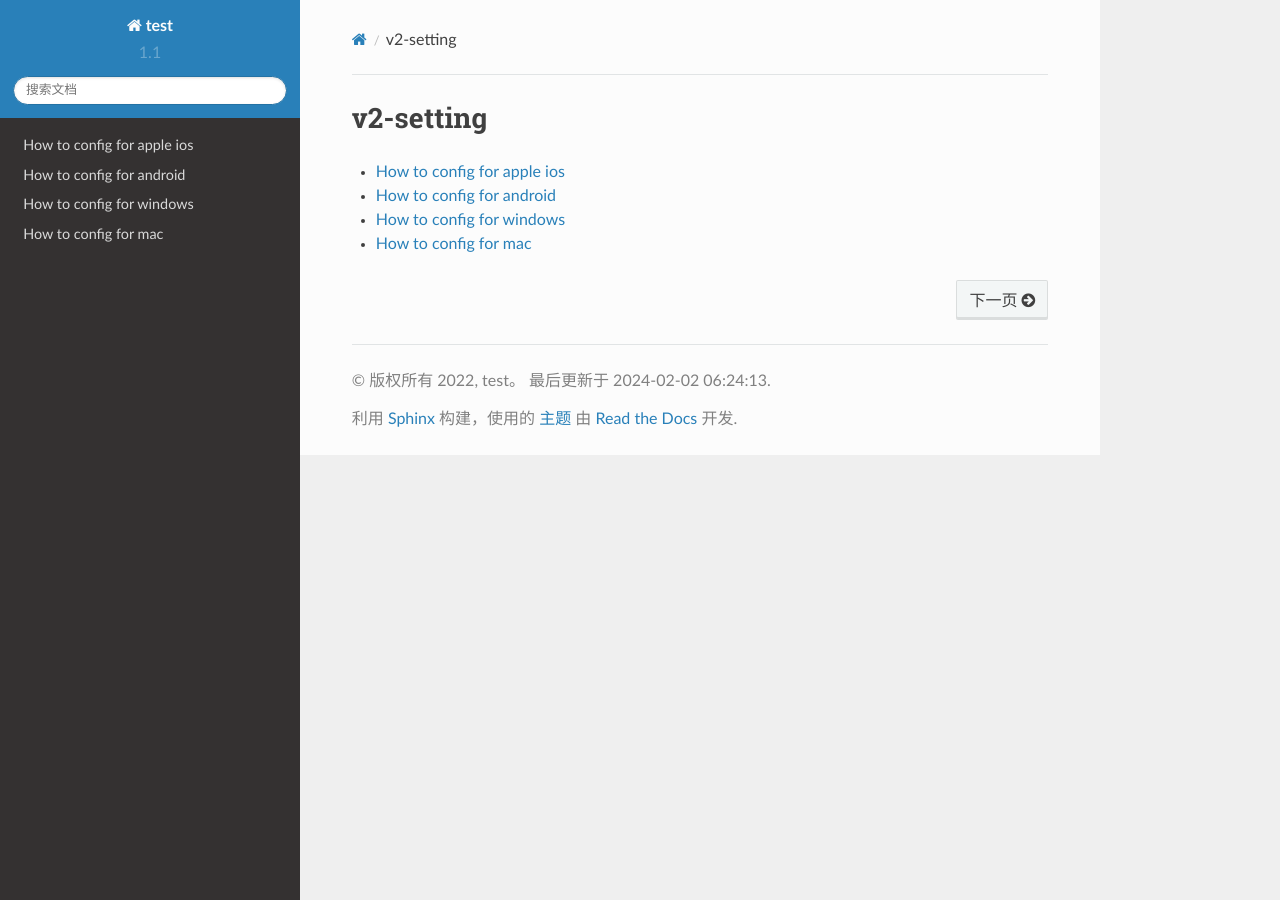
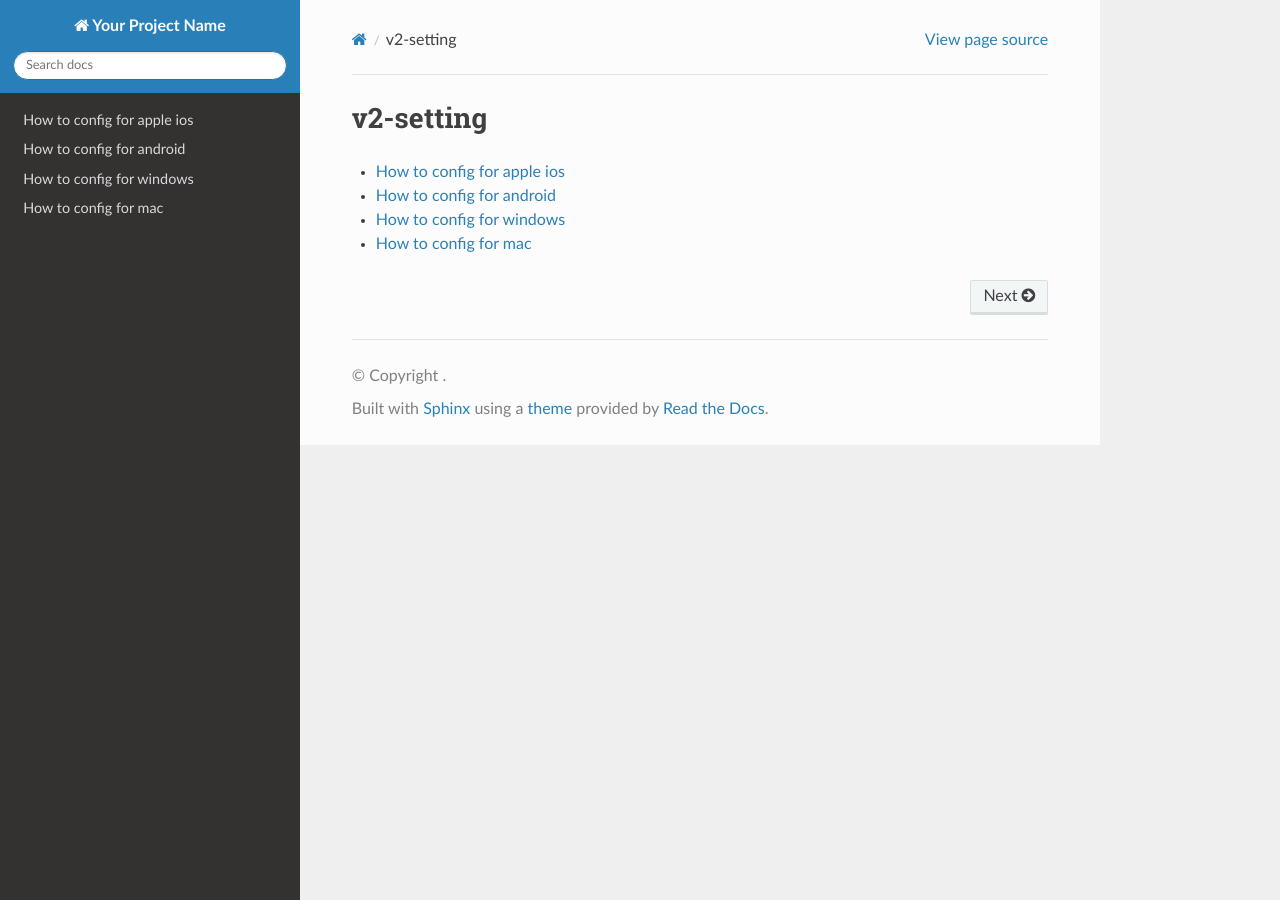
Before and after one commit to summerlucky/jiyun-doc-en, a Sphinx documentation site: the page built from source/index.rst, in a window 1280 px wide. Built offline with Sphinx 7.4.7 and the Read the Docs theme 2.0.0, drawn with Linux system fonts in a browser that asks for light colours; the version number could not be read and is left out.

Commit message:
Update conf.py

```diff
--- a/source/conf.py
+++ b/source/conf.py
@@ -1,47 +1,40 @@
-# Configuration file for the Sphinx documentation builder.
-#
-# For the full list of built-in configuration values, see the documentation:
-# https://www.sphinx-doc.org/en/master/usage/configuration.html
+# conf.py
+
+# 导入 Sphinx 主题
+import sphinx_rtd_theme
 
 # -- Project information -----------------------------------------------------
-# https://www.sphinx-doc.org/en/master/usage/configuration.html#project-information
 
-project = 'test'
-copyright = '2022, test'
-author = 'test'
-release = '1.1'
-
-version = "1.1"
+project = 'Your Project Name'
+author = 'Your Name'
 
 # -- General configuration ---------------------------------------------------
-# https://www.sphinx-doc.org/en/master/usage/configuration.html#general-configuration
 
-# 模板的存放路径， 自定义主题时使用
+# Add any Sphinx extension module names here, as strings.
+# They can be extensions coming with Sphinx (named 'sphinx.ext.*') or your
+# custom ones.
+extensions = [
+    'sphinx.ext.autodoc',
+    'sphinx_rtd_theme',
+]
+
+# Add any paths that contain templates here, relative to this directory.
 templates_path = ['_templates']
 
-language = 'zh_CN'
+# List of patterns, relative to source directory, that match files and
+# directories to ignore when looking for source files.
+exclude_patterns = ['_build', 'Thumbs.db', '.DS_Store']
 
-# 构建需要的sphinx版本, 可以控制构建的最低sphinx版本
-# 当版本低于设置版本时则无法构建
-needs_sphinx = '5.3.0'
+# The name of the Pygments (syntax highlighting) style to use.
+pygments_style = 'sphinx'
 
-# 构建所需的插件,
-# 当不存在所设置的插件时，则会触发警告，不会停止构建
-# needs_extensions = {'sphinxcontrib.something': '1.5'}
+# -- Options for HTML output -------------------------------------------------
 
-# Options for extensions
-import os
-import sys
-import sphinx_rtd_theme
-# conf.py
-
-# 导入 Read the Docs 主题
-import sphinx_rtd_theme
-
-# 设置使用的主题
+# The theme to use for HTML and HTML Help pages.  See the documentation for
+# a list of builtin themes.
 html_theme = 'sphinx_rtd_theme'
 
-# 设置主题选项（可选）
+# Theme options are theme-specific and customize the look and feel of a theme
 html_theme_options = {
     'canonical_url': '',
     'analytics_id': 'UA-XXXXXXX-1',
@@ -52,141 +45,52 @@
     # 更多主题选项...
 }
 
-# 如果使用了 Read the Docs 主题，还需要添加以下配置
-extensions = [
-    'sphinx.ext.autodoc',
-    'sphinx_rtd_theme',
+# Add any paths that contain custom static files (such as style sheets) here,
+# relative to this directory. They are copied after the builtin static files,
+# so a file named "default.css" will overwrite the builtin "default.css".
+html_static_path = ['_static']
+
+# If false, no module index is generated.
+html_domain_indices = True
+
+# If false, no index is generated.
+html_use_index = True
+
+# If true, the index is split into individual pages for each letter.
+html_split_index = False
+
+# If true, links to the reST sources are added to the pages.
+html_show_sourcelink = True
+
+# -- Options for HTMLHelp output ---------------------------------------------
+
+# Output file base name for HTML help builder.
+htmlhelp_basename = 'YourProjectDoc'
+
+# -- Options for LaTeX output ------------------------------------------------
+
+latex_elements = {
+}
+
+# -- Options for manual page output ------------------------------------------
+
+# One entry per manual page. List of tuples
+# (source start file, name, description, authors, manual section).
+man_pages = [
+    (master_doc, 'yourproject', 'Your Project Documentation',
+     [author], 1)
+]
+
+# -- Options for Texinfo output ----------------------------------------------
+
+# Grouping the document tree into Texinfo files. List of tuples
+# (source start file, target name, title, author,
+#  dir menu entry, description, category)
+texinfo_documents = [
+    (master_doc, 'YourProject', 'Your Project Documentation',
+     author, 'YourProject', 'One line description of project.',
+     'Miscellaneous'),
 ]
 
 # 设置主题路径（如果主题不在内置路径中）
 html_theme_path = [sphinx_rtd_theme.get_html_theme_path()]
-
-sys.path.append(os.path.abspath("./_ext"))
-
-extensions = ['myst_parser', 'sphinx_rtd_theme']
-
-# -- Options for HTML output -------------------------------------------------
-# https://www.sphinx-doc.org/en/master/usage/configuration.html#options-for-html-output
-
-# html的主题，默认为alabaster，自带主题详细可见:https://www.sphinx-doc.org/en/master/usage/theming.html#builtin-themes
-html_theme = 'sphinx_rtd_theme'
-
-# html主题的相关设置
-html_theme_options = {"collapse_navigation": False, "navigation_depth": 6}
-
-# sphinx_rtd_theme 的相关配置
-# canonical_url =
-# analytics_id =
-# analytics_anonymize_ip = False
-# collapse_navigation = True
-# sticky_navigation = True
-# navigation_depth = 4
-# includehidden = True
-# titles_only =
-# logo_only =
-# display_version = True
-# prev_next_buttons_location = bottom
-# style_external_links = False
-# style_nav_header_background =
-# vcs_pageview_mode =
-
-# 静态文件的存放路径，例如css、js等，默认生成完后会输出到_static文件夹
-# 由于不需要构建此文件夹的文件，会自动忽略
-html_static_path = ['_static']
-
-# 自定义js文件，路径必须是相对于html_static_path的路径， 也可以使用Sphinx.add_css_files()动态添加
-html_js_files = []
-
-# 自定义css文件，路径必须是相对于html_static_path的路径，也可以使用Sphinx.add_css_files()动态添加
-html_css_files = []
-
-# 与文档无关的其他资源的路径，由于无需构建此文件夹的文件，会自动忽略
-# 默认情况下，此路径下的文件会输出到生成的html的根目录
-html_extra_path = ["_extra"]
-
-# 在页面底部显示上一次更新于某某时间
-html_last_updated_fmt = "%Y-%m-%d %H:%M:%S"
-
-# 给每个标题或者描述添加永久链接, 默认为True,
-# 最好去除放置出现析构函数无法正常跳转问题
-html_permalinks = False
-
-# 自定义左侧栏
-# html_sidebars = {
-#     '**': ['globaltoc.html', 'sourcelink.html', 'searchbox.html'],
-# }
-
-# 默认生成的html的文件后缀名， 默认为.html
-html_file_suffix = ".html"
-
-# 生成的html文件的后缀，一般与html_file_suffix保持一致
-html_link_suffix = ".html"
-
-# 是否显示copyright, 默认为True
-html_show_copyright = True
-
-# 是否显示页面下方的由sphinx创建, 默认为True
-html_show_sphinx = True
-
-# html全局索引的语言
-# html_search_language = 'zh'
-
-html_search_options = {'dict': r"source/jieba.txt"}
-
-# 为不同类型的源文件选择不同的解析器
-# source_parsers = {'.md': 'recommonmark.parser.CommonMarkParser'}
-
-
-# 识别不同的扩展名为源文件，默认情况下只会将rst识别为源文件
-source_suffix = {
-    '.rst': 'restructuredtext',
-    '.txt': 'markdown',
-    '.md': 'markdown',
-}
-
-# 根文档的rst文件的文档名称，其实就是source下面的index.rst文件的名称，可以自定义
-root_doc = "index"
-
-# 查找源文件时排除的规则, 以conf所在路径为基准
-# 此处排除的规则也会影响到html_static_path和html_extra_path内容的获取
-exclude_patterns = [r"jieba.txt"]
-
-# 与上述exclude_patterns相反，查找源文件的规则，以conf所在路径为基准
-# 默认情况下，不设置include_patterns和exclude_patterns，会直接查找conf路径下的所有文件
-# 如果include_patterns设置为空列表，会导致所有源文件都无法读取
-# include_patterns = []
-
-# 在build时是否将warning警告相关信息显示在输出中， 默认为false
-keep_warnings = True
-
-# 抑制警告的方法, 是一个列表
-suppress_warnings = []
-
-# 对于无法查找的引用触发警告, 默认为False， 但已触发
-# nitpicky = True
-
-# 图形、表格、代码块如果有标题，自动添加编号, 默认为False
-numfig = True
-
-# 默认的源代码高亮的语言，默认值为default， 类似于python3
-highlight_language = 'default'
-
-# 设置不同类型源代码 高亮的设置，使用的是 Pygments配置，
-# 不同语言是不同的配置：https://pygments.org/docs/lexers/
-# highlight_options = {}
-
-# 代码高亮的风格, 如未设置，则使用默认样式或者使用sphinx指定的html样式
-pygments_style = 'sphinx'
-
-html_title = ""
-
-# locale_dirs = ['./locale/zh_CN/LC_MESSAGES/sphinx.mo']
-
-# 搜索结果是否显示详细细节
-html_show_search_summary = True
-
-# 是否显示版本，对于read the doc来说就是左上角的版本号
-display_version = True
-
-# 是否显示查看源码链接
-html_show_sourcelink = False
```
